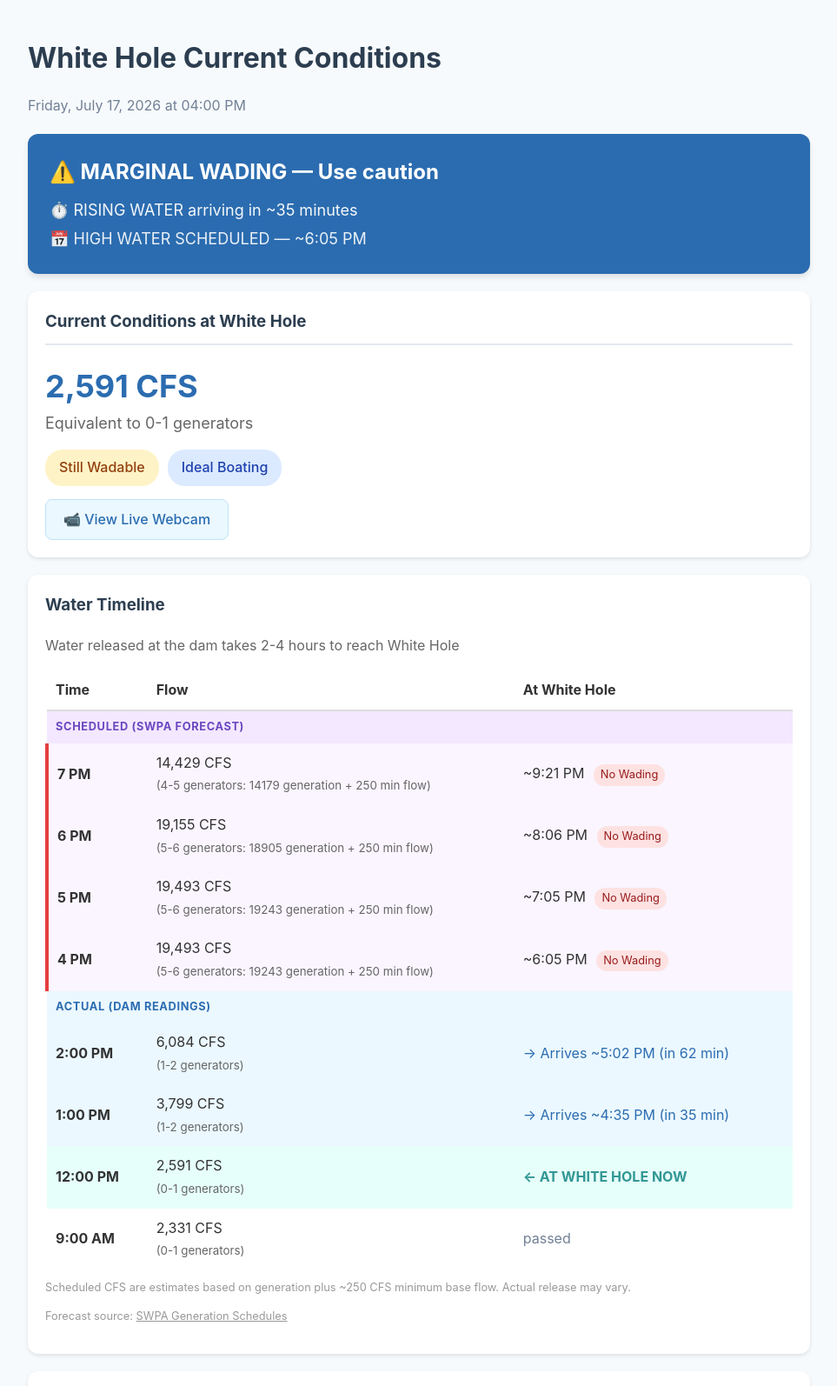
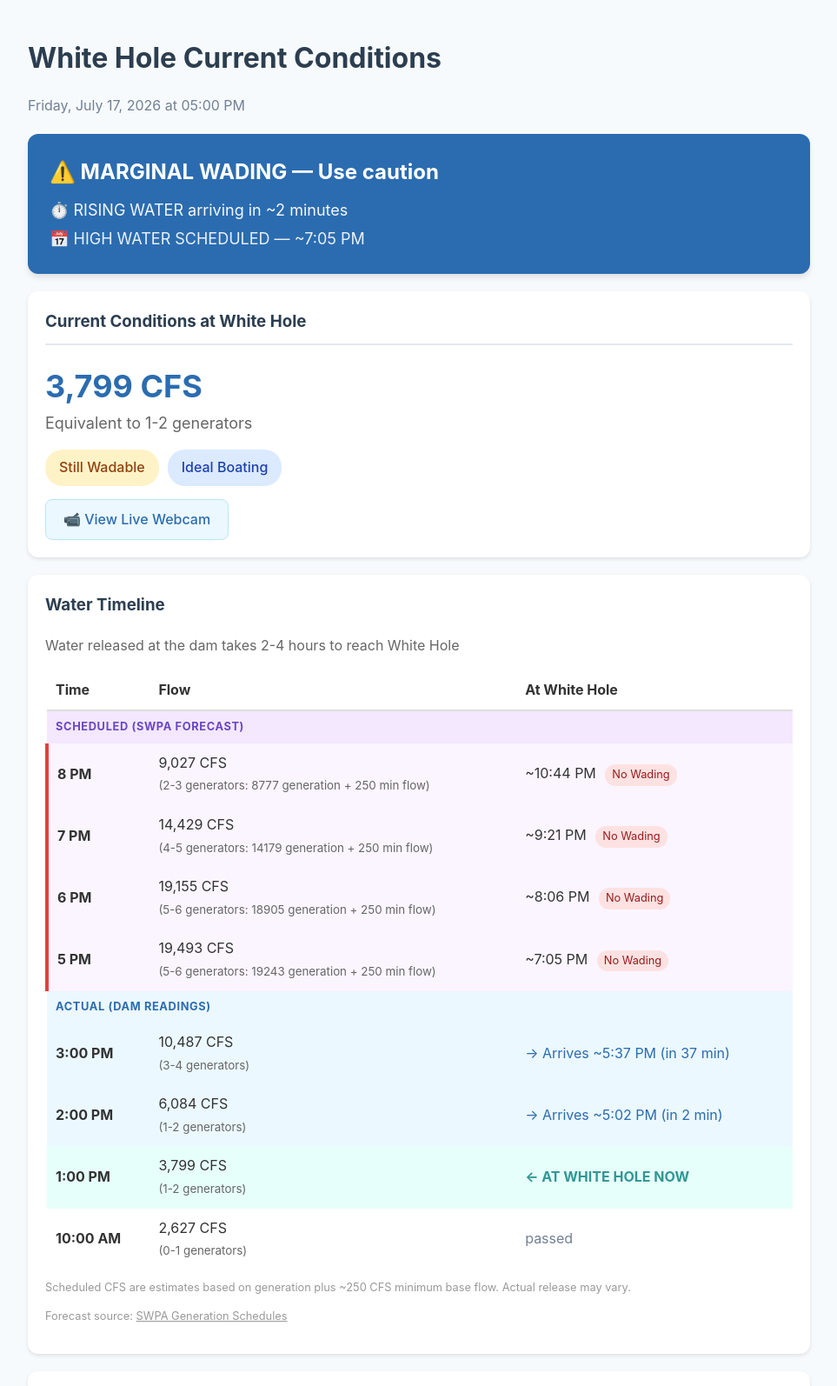
Before and after one commit to frogmoses/WhiteRiverData, a plain HTML site: page white_hole_conditions.html in a window 1280 px wide. Shown: the top 1594 px of the page at 87% size, without its empty margins (158-1121 px from the left). Drawn offline with Linux system fonts and the light colour scheme.

Commit message:
Update water conditions 2026-07-17 17:00

```diff
--- a/white_hole_conditions.html
+++ b/white_hole_conditions.html
@@ -3,7 +3,7 @@
 <head>
     <meta charset="UTF-8">
     <meta name="viewport" content="width=device-width, initial-scale=1.0">
-    <title>White Hole Conditions - 2026-07-17 16:00</title>
+    <title>White Hole Conditions - 2026-07-17 17:00</title>
     <style>
         body {
             font-family: -apple-system, BlinkMacSystemFont, 'Segoe UI', Roboto, sans-serif;
@@ -148,20 +148,20 @@
 </head>
 <body>
     <h1>White Hole Current Conditions</h1>
-    <p class="subtitle">Friday, July 17, 2026 at 04:00 PM</p>
+    <p class="subtitle">Friday, July 17, 2026 at 05:00 PM</p>
 
     <!-- HEADLINE BANNER -->
     <div class="headline-banner">
         <div class="main-status">⚠️ MARGINAL WADING — Use caution</div>
-        <div class="forecast-status">⏱️ RISING WATER arriving in ~35 minutes</div>
-        <div class="forecast-status" style="margin-top: 5px; opacity: 0.9;">📅 HIGH WATER SCHEDULED — ~6:05 PM</div>
+        <div class="forecast-status">⏱️ RISING WATER arriving in ~2 minutes</div>
+        <div class="forecast-status" style="margin-top: 5px; opacity: 0.9;">📅 HIGH WATER SCHEDULED — ~7:05 PM</div>
     </div>
 
     <!-- CURRENT CONDITIONS -->
     <div class="current-conditions">
         <h3>Current Conditions at White Hole</h3>
-        <div class="flow-display">2,591 CFS</div>
-        <div class="generator-display">Equivalent to 0-1 generators</div>
+        <div class="flow-display">3,799 CFS</div>
+        <div class="generator-display">Equivalent to 1-2 generators</div>
         <div class="condition-pills">
             <span class="pill wading">Still Wadable</span>
             <span class="pill boating">Ideal Boating</span>
@@ -189,6 +189,14 @@
                 <tr><td colspan="3" style="padding: 8px 10px; font-size: 0.8em; font-weight: bold; color: #6b46c1; text-transform: uppercase; letter-spacing: 0.05em; background-color: #f3e8ff;">Scheduled (SWPA forecast)</td></tr>
 
                     <tr style="background-color: #faf5ff; border-left: 4px solid #e53e3e;">
+                        <td style="padding: 10px; font-weight: bold;">8 PM</td>
+                        <td style="padding: 10px;">9,027 CFS<br><small style="color: #666;">(2-3 generators: 8777 generation + 250 min flow)</small></td>
+                        <td style="padding: 10px;">~10:44 PM
+                            <span style="display: inline-block; margin-left: 6px; padding: 2px 8px; border-radius: 12px; font-size: 0.8em; background-color: #fee2e2; color: #991b1b;">No Wading</span>
+                        </td>
+                    </tr>
+
+                    <tr style="background-color: #faf5ff; border-left: 4px solid #e53e3e;">
                         <td style="padding: 10px; font-weight: bold;">7 PM</td>
                         <td style="padding: 10px;">14,429 CFS<br><small style="color: #666;">(4-5 generators: 14179 generation + 250 min flow)</small></td>
                         <td style="padding: 10px;">~9:21 PM
@@ -212,39 +220,31 @@
                         </td>
                     </tr>
 
-                    <tr style="background-color: #faf5ff; border-left: 4px solid #e53e3e;">
-                        <td style="padding: 10px; font-weight: bold;">4 PM</td>
-                        <td style="padding: 10px;">19,493 CFS<br><small style="color: #666;">(5-6 generators: 19243 generation + 250 min flow)</small></td>
-                        <td style="padding: 10px;">~6:05 PM
-                            <span style="display: inline-block; margin-left: 6px; padding: 2px 8px; border-radius: 12px; font-size: 0.8em; background-color: #fee2e2; color: #991b1b;">No Wading</span>
-                        </td>
-                    </tr>
-
 
 
                 <tr><td colspan="3" style="padding: 8px 10px; font-size: 0.8em; font-weight: bold; color: #2b6cb0; text-transform: uppercase; letter-spacing: 0.05em; background-color: #ebf8ff;">Actual (dam readings)</td></tr>
 
                     <tr style="background-color: #ebf8ff;">
-                        <td style="padding: 10px; font-weight: bold;">2:00 PM</td>
-                        <td style="padding: 10px;">6,084 CFS<br><small style="color: #666;">(1-2 generators)</small></td>
-                        <td style="padding: 10px;"><span style="color: #2b6cb0;">→ Arrives ~5:02 PM (in 62 min)</span></td>
+                        <td style="padding: 10px; font-weight: bold;">3:00 PM</td>
+                        <td style="padding: 10px;">10,487 CFS<br><small style="color: #666;">(3-4 generators)</small></td>
+                        <td style="padding: 10px;"><span style="color: #2b6cb0;">→ Arrives ~5:37 PM (in 37 min)</span></td>
                     </tr>
 
                     <tr style="background-color: #ebf8ff;">
-                        <td style="padding: 10px; font-weight: bold;">1:00 PM</td>
-                        <td style="padding: 10px;">3,799 CFS<br><small style="color: #666;">(1-2 generators)</small></td>
-                        <td style="padding: 10px;"><span style="color: #2b6cb0;">→ Arrives ~4:35 PM (in 35 min)</span></td>
+                        <td style="padding: 10px; font-weight: bold;">2:00 PM</td>
+                        <td style="padding: 10px;">6,084 CFS<br><small style="color: #666;">(1-2 generators)</small></td>
+                        <td style="padding: 10px;"><span style="color: #2b6cb0;">→ Arrives ~5:02 PM (in 2 min)</span></td>
                     </tr>
 
                     <tr style="background-color: #e6fffa;">
-                        <td style="padding: 10px; font-weight: bold;">12:00 PM</td>
-                        <td style="padding: 10px;">2,591 CFS<br><small style="color: #666;">(0-1 generators)</small></td>
+                        <td style="padding: 10px; font-weight: bold;">1:00 PM</td>
+                        <td style="padding: 10px;">3,799 CFS<br><small style="color: #666;">(1-2 generators)</small></td>
                         <td style="padding: 10px;"><span style="color: #319795; font-weight: bold;">← AT WHITE HOLE NOW</span></td>
                     </tr>
 
                     <tr style="">
-                        <td style="padding: 10px; font-weight: bold;">9:00 AM</td>
-                        <td style="padding: 10px;">2,331 CFS<br><small style="color: #666;">(0-1 generators)</small></td>
+                        <td style="padding: 10px; font-weight: bold;">10:00 AM</td>
+                        <td style="padding: 10px;">2,627 CFS<br><small style="color: #666;">(0-1 generators)</small></td>
                         <td style="padding: 10px;"><span style="color: #718096;">passed</span></td>
                     </tr>
 
@@ -274,9 +274,9 @@
         </summary>
         <div style="padding: 15px;">
             <ul>
-                <li>Latest dam reading: 6,084 CFS at 2026-07-17 14:00</li>
-                <li>Travel time to White Hole: 3.7 hours at current flow</li>
-                <li>White Hole conditions based on dam reading from: 2026-07-17 12:00</li>
+                <li>Latest dam reading: 10,487 CFS at 2026-07-17 15:00</li>
+                <li>Travel time to White Hole: 3.6 hours at current flow</li>
+                <li>White Hole conditions based on dam reading from: 2026-07-17 13:00</li>
             </ul>
         </div>
     </details>
@@ -297,6 +297,13 @@
                         </tr>
                     </thead>
                     <tbody>
+
+                <tr style="border-bottom: 1px solid #eee;">
+                    <td style="padding: 8px;">2026-07-17 15:00</td>
+                    <td style="padding: 8px; text-align: right;">10487</td>
+                    <td style="padding: 8px; text-align: right;">3.2</td>
+                    <td style="padding: 8px; text-align: right;">2.6</td>
+                </tr>
 
                 <tr style="border-bottom: 1px solid #eee;">
                     <td style="padding: 8px;">2026-07-17 14:00</td>
@@ -361,13 +368,6 @@
                     <td style="padding: 8px; text-align: right;">3.7</td>
                 </tr>
 
-                <tr style="border-bottom: 1px solid #eee;">
-                    <td style="padding: 8px;">2026-07-17 05:00</td>
-                    <td style="padding: 8px; text-align: right;">2184</td>
-                    <td style="padding: 8px; text-align: right;">0.7</td>
-                    <td style="padding: 8px; text-align: right;">3.7</td>
-                </tr>
-
                     </tbody>
                 </table>
             </div>
@@ -375,7 +375,7 @@
 
 
     <div class="timestamp">
-        Data retrieved and processed on 2026-07-17 16:00:08
+        Data retrieved and processed on 2026-07-17 17:00:09
     </div>
 </body>
 </html>
```
Also changed, not shown: vertical_flow_chart.png.
